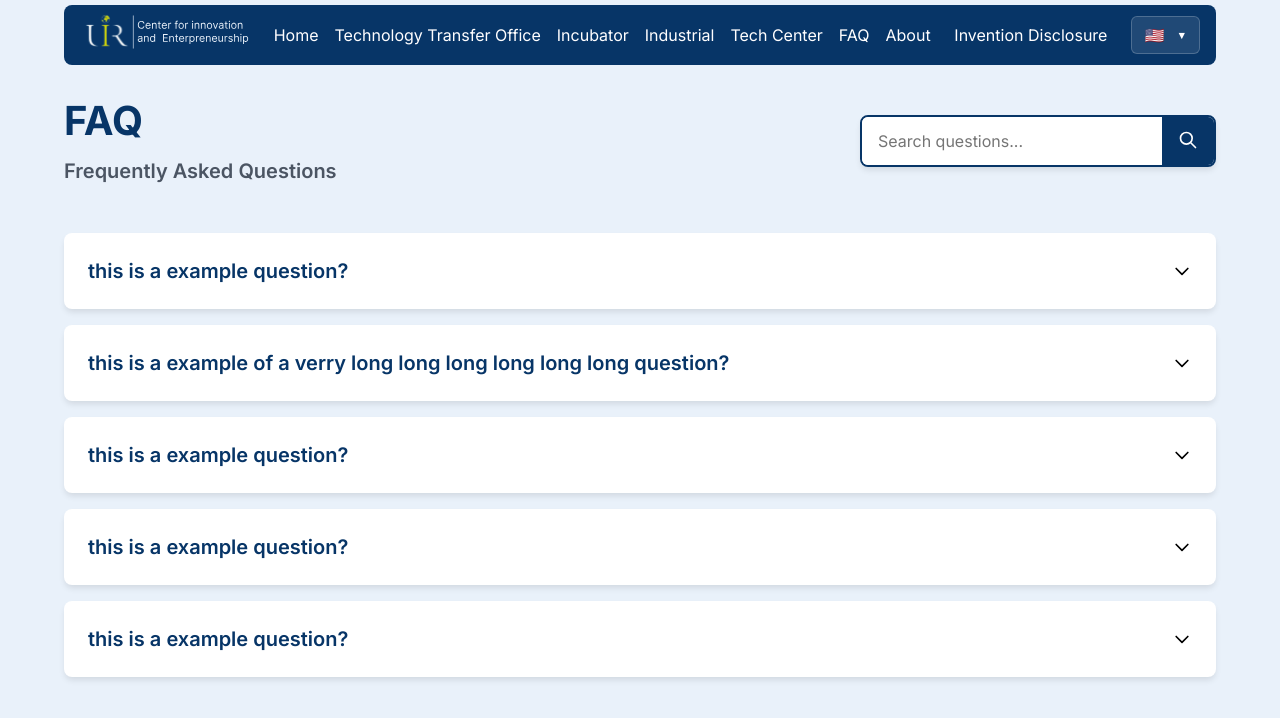
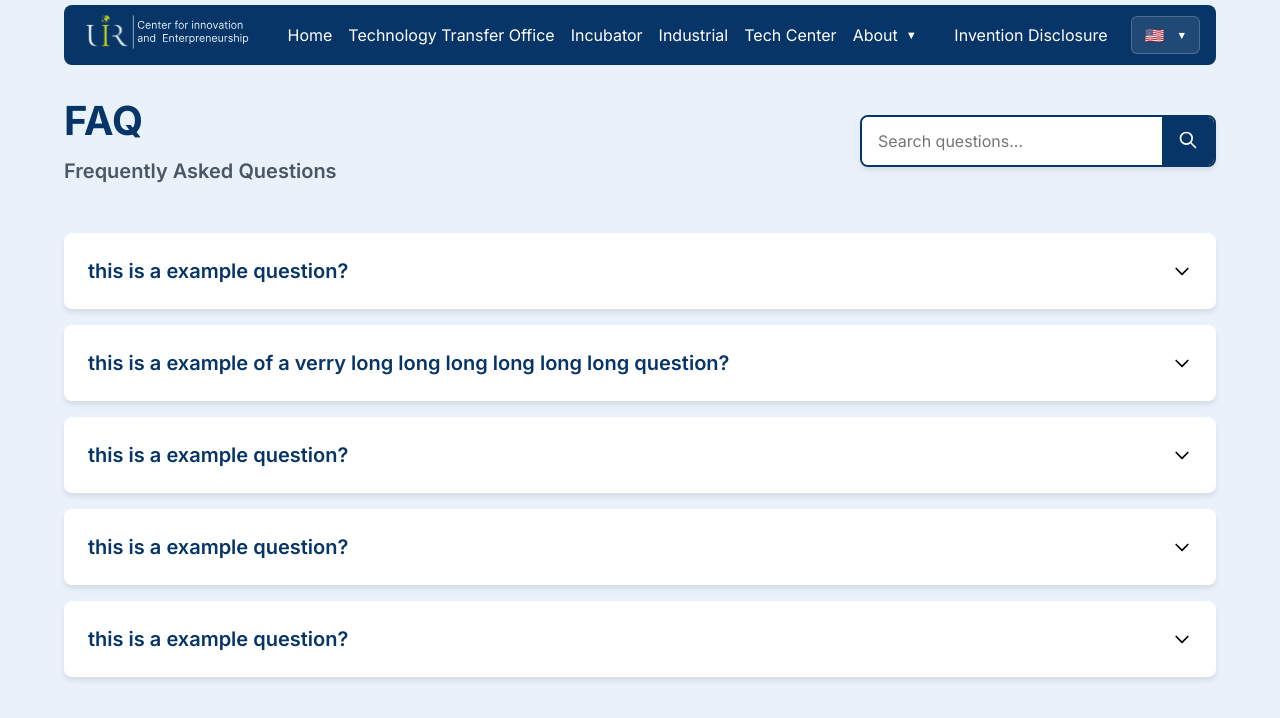
Before and after one commit to yahya-mdarhri/cie_market_frontend, a React (Vite) app: page /faq in a window 1280 px wide. Shown: the top 718 px of the page. Built offline with nearby package versions, Linux system fonts and the light colour scheme.

Commit message:
feat: added faq and our team links into about

```diff
--- a/src/components/ui/Landing/NavBar/NavBar.css
+++ b/src/components/ui/Landing/NavBar/NavBar.css
@@ -109,3 +109,68 @@
 .language-option.active {
     background: rgba(255, 255, 255, 0.15);
 }
+
+.dropdown-container {
+    position: relative;
+}
+
+.dropdown-button {
+    background: none;
+    border: none;
+    cursor: pointer;
+    display: flex;
+    align-items: center;
+    gap: 4px;
+    padding: 0;
+    font-size: inherit;
+    font-family: inherit;
+    color: var(--white);
+    text-decoration: none;
+}
+
+.dropdown-button:hover {
+    color: var(--secondary-color);
+}
+
+.dropdown-arrow {
+    font-size: 0.7em;
+    margin-left: 4px;
+    transition: transform 0.2s ease;
+}
+
+.dropdown-button.active .dropdown-arrow {
+    transform: rotate(180deg);
+}
+
+.dropdown-menu {
+    position: absolute;
+    top: 100%;
+    left: 0;
+    margin-top: 8px;
+    background: var(--primary-color);
+    border: 1px solid rgba(255, 255, 255, 0.2);
+    border-radius: 6px;
+    overflow: hidden;
+    min-width: 150px;
+    box-shadow: 0 4px 6px rgba(0, 0, 0, 0.1);
+    z-index: 1000;
+}
+
+.dropdown-item {
+    display: block;
+    padding: 10px 16px;
+    color: var(--white);
+    text-decoration: none;
+    transition: background-color 0.2s ease;
+    font-size: inherit;
+    font-family: inherit;
+}
+
+.dropdown-item:hover {
+    background: rgba(255, 255, 255, 0.1);
+    color: var(--secondary-color);
+}
+
+.dropdown-item.active {
+    background: rgba(255, 255, 255, 0.15);
+}
--- a/src/components/ui/Landing/NavBar/NavBar.tsx
+++ b/src/components/ui/Landing/NavBar/NavBar.tsx
@@ -7,6 +7,7 @@ function NavBar({isFullWidth}:{isFullWidth?:boolean}) {
 	const isActive = (path: string) => location.pathname === path;
 	const [isLanguageOpen, setIsLanguageOpen] = useState(false);
 	const [currentLang, setCurrentLang] = useState('en');
+	const [isAboutOpen, setIsAboutOpen] = useState(false);
 
 	const languages = [
 		{ code: 'en', name: 'English', flag: '🇺🇸' },
@@ -57,18 +58,33 @@ function NavBar({isFullWidth}:{isFullWidth?:boolean}) {
 				>
 					Tech Center
 				</Link>
+				<div className="dropdown-container">
+					<button
+						className={`nav-link dropdown-button ${isAboutOpen ? 'active' : ''}`}
+						onClick={() => setIsAboutOpen(!isAboutOpen)}
+					>
+						About
+						<span className="dropdown-arrow">▼</span>
+					</button>
+					{isAboutOpen && (
+						<div className="dropdown-menu">
 							<Link
 								to="/faq"
-					className={`nav-link ${isActive('/faq') ? 'active' : ''}`}
+								className={`dropdown-item ${isActive('/faq') ? 'active' : ''}`}
+								onClick={() => setIsAboutOpen(false)}
 							>
 								FAQ
 							</Link>
 							<Link
-					to="/about"
-					className={`nav-link ${isActive('/about') ? 'active' : ''}`}
+								to="/our-team"
+								className={`dropdown-item ${isActive('/our-team') ? 'active' : ''}`}
+								onClick={() => setIsAboutOpen(false)}
 							>
-					About
+								Our Team
 							</Link>
+						</div>
+					)}
+				</div>
 			</nav>
 			<div className="nav-right">
 				<Link
```
Lines whose indentation alone changed are shown as unchanged.
